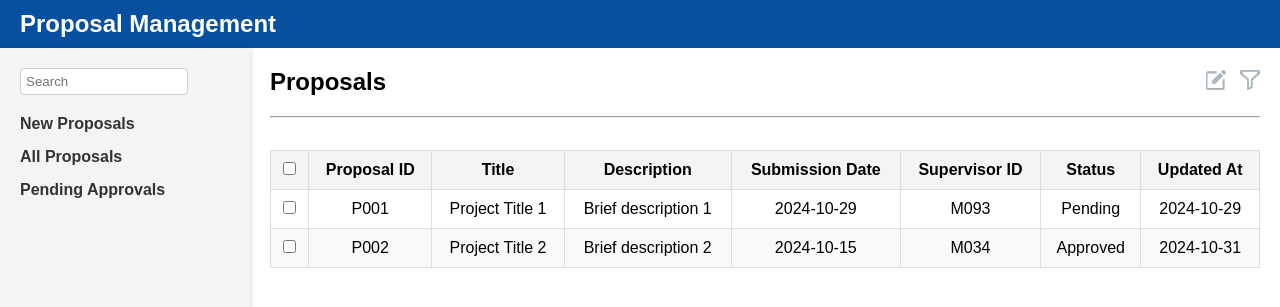
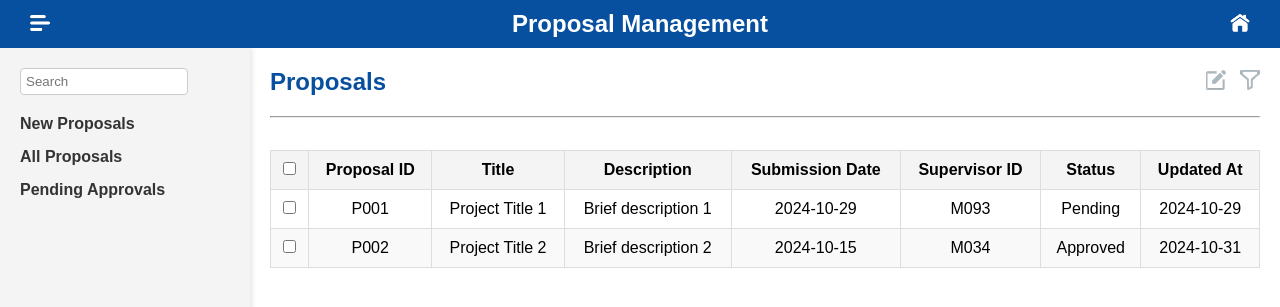
Before and after one commit to FYPWise/FYPWise-web, a PHP site: page /project-proposal-mgt/proposal-management-page.html in a window 1280 px wide. Shown: the top 307 px of the page. Run offline with PHP 8.4, Linux system fonts and the light colour scheme; some web fonts are replaced.

Commit message:
💄 Updated header to have user side menu & home buttons

```diff
--- a/css/style.css
+++ b/css/style.css
@@ -23,10 +23,32 @@ header {
     background-color: #06509f;
     color: #fff;
     padding: 10px 20px;
+    position: relative;
+    padding: 1.5em;
 }
 
-header h1 {
+header h2 {
+    position: absolute;
+    left: 50%;
+    transform: translateX(-50%);
     font-size: 1.5em;
+}
+
+#user-side-menu, #home {
+    background: transparent;
+    border: none;
+    cursor: pointer;
+    padding: 10px;
+}
+
+#home {
+    position: absolute;
+    right: 20px;
+}
+
+#user-side-menu {
+    position: absolute;
+    left: 20px; /* Position the user-side menu button at the left */
 }
 
 /* Container */
@@ -70,13 +92,17 @@ header h1 {
 }
 
 .side-menu a:hover {
-    color: #007BFF;
+    color: #06509f;
 }
 
 /* Content */
 .content {
     flex: 1;
     padding: 20px;
+}
+
+.content h2 {
+    color: #06509f;
 }
 
 .header-container {
@@ -129,5 +155,5 @@ tr:nth-child(even) {
 }
 
 tr:hover {
-    background-color: #f1f1f1;
+    background-color: #ddd;
 }
--- a/project-proposal-mgt/proposal-management-page.html
+++ b/project-proposal-mgt/proposal-management-page.html
@@ -9,9 +9,9 @@
 <body>
     <!-- Header Section -->
     <header>
-        <div class="header-title">
-            <h1>Proposal Management</h1>
-        </div>
+        <button id="user-side-menu"><a href="#"><img src="../assets/user_side_menu.png" alt="user side menu"></a></button>
+        <h2>Proposal Management</h2>
+        <button id="home"><a href="#"><img src="../assets/home.png" alt="home icon"></a></button>
     </header>
 
     <!-- Main Content -->
```
